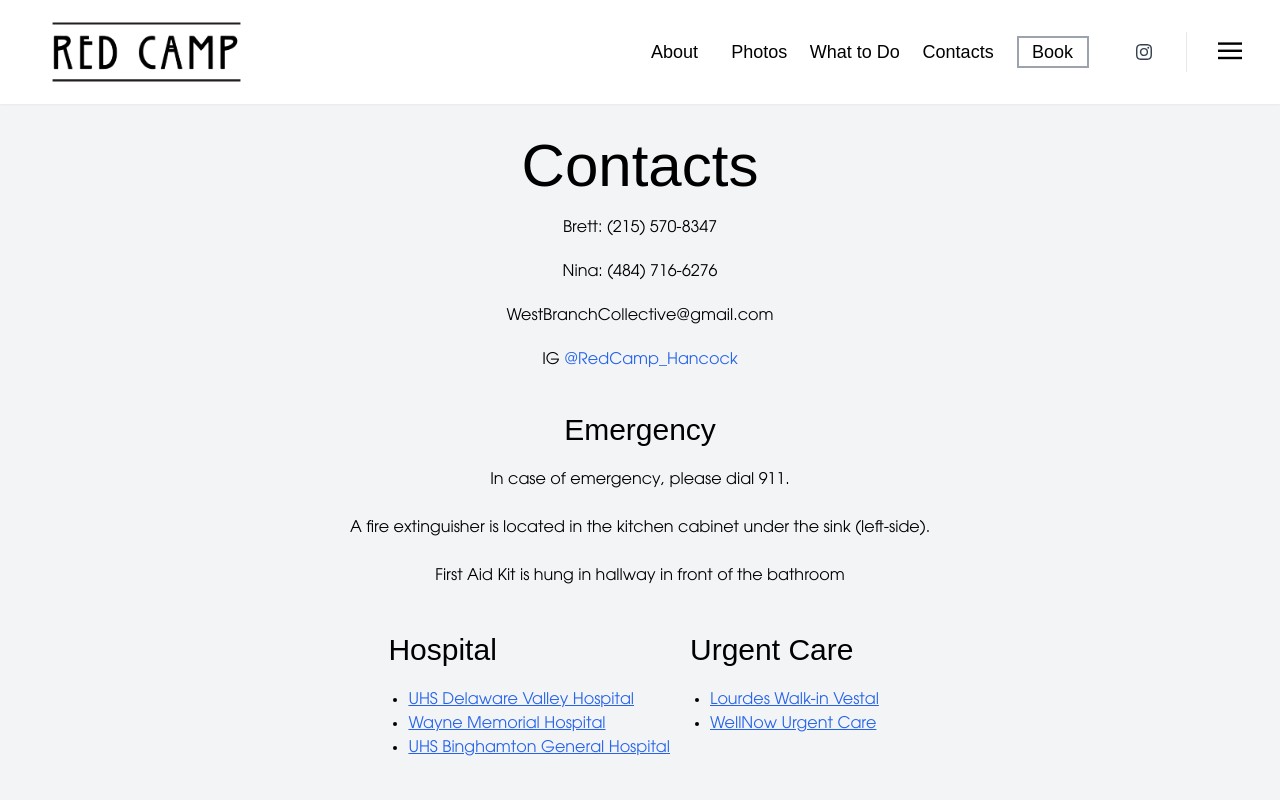
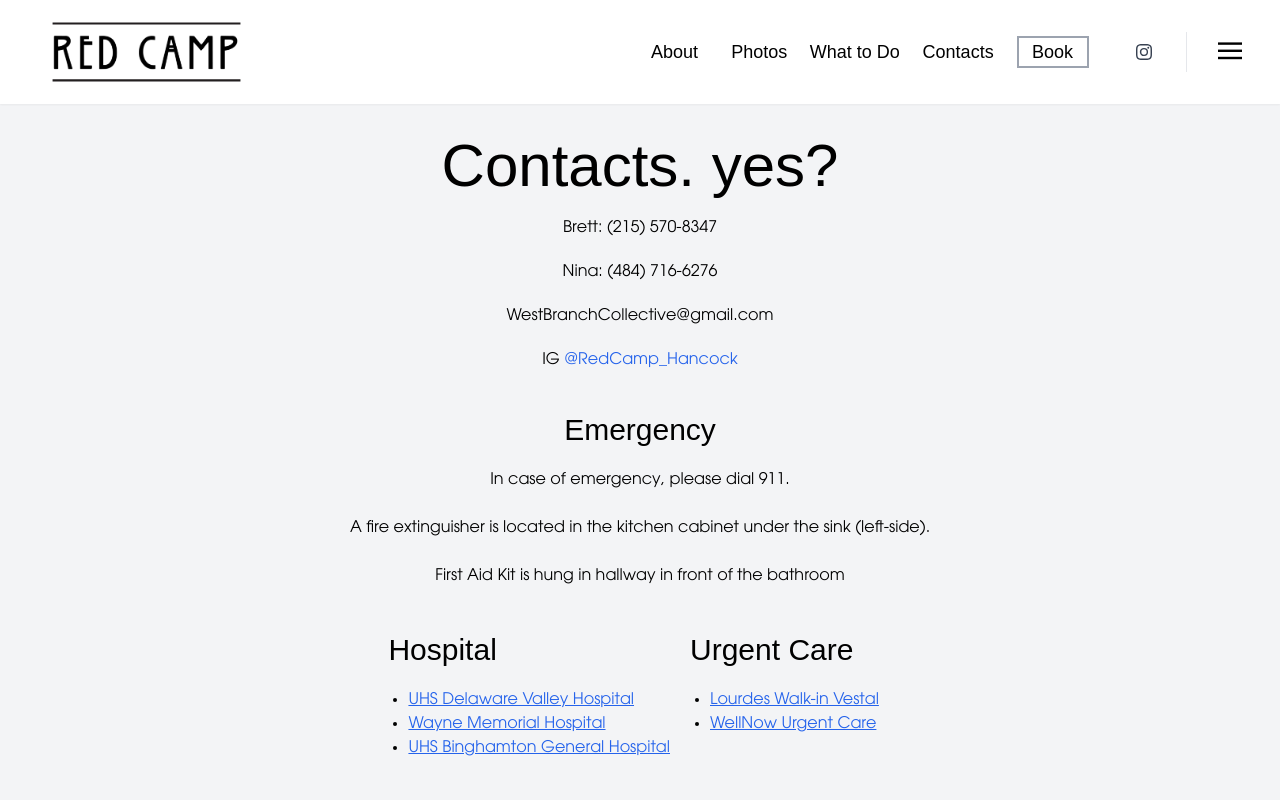
Before and after one commit to orichh/tbd, a Next.js app: page /contacts in a window 1280 px wide. Shown: the top 800 px of the page. Built offline with nearby package versions, Linux system fonts and the light colour scheme; a web font is replaced by a local one.

Commit message:
test change

```diff
--- a/src/app/contacts/page.tsx
+++ b/src/app/contacts/page.tsx
@@ -7,7 +7,7 @@ export default function Contact() {
   return (
     <article className="w-full p-8 sm:px-14 md:px-24 lg:px-60">
       <h2 className="font-itcWillow text-6xl sm:text-6xl text-center">
-        Contacts
+        Contacts. yes?
       </h2>
 
       <div className="flex flex-col items-center">
```
